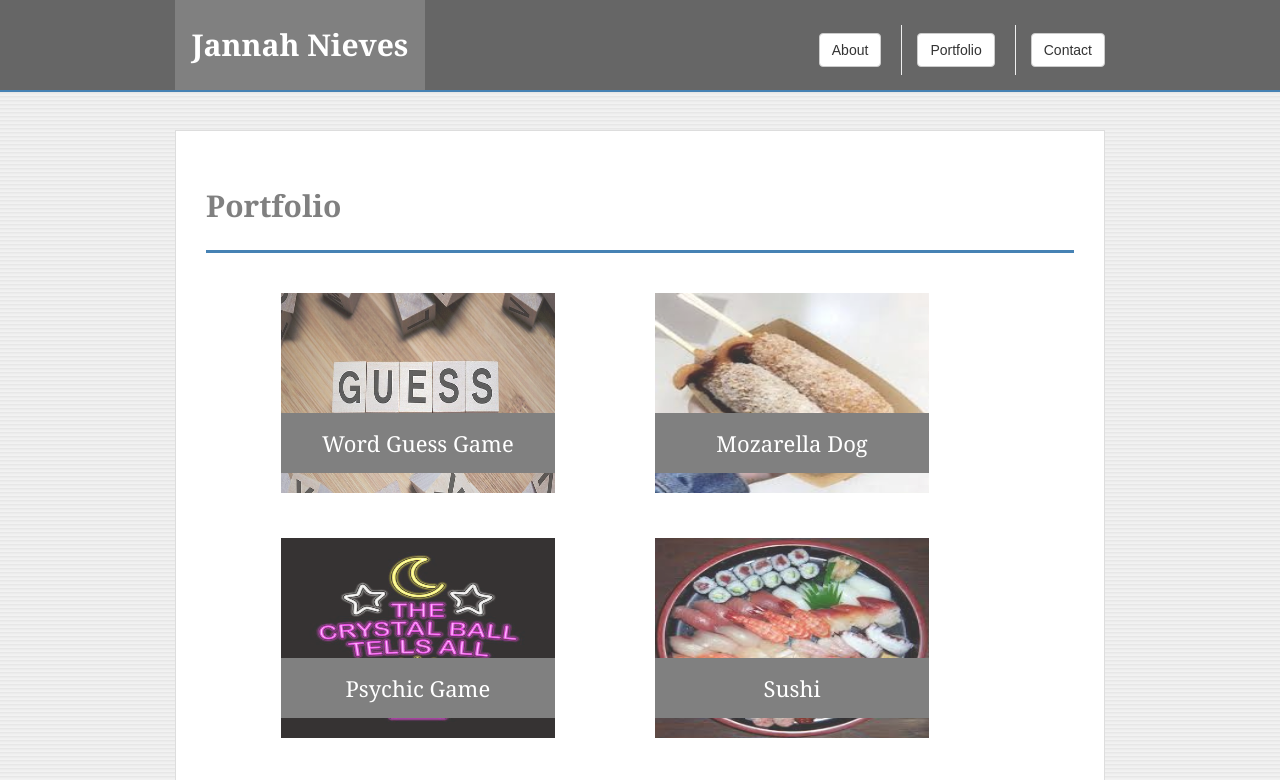
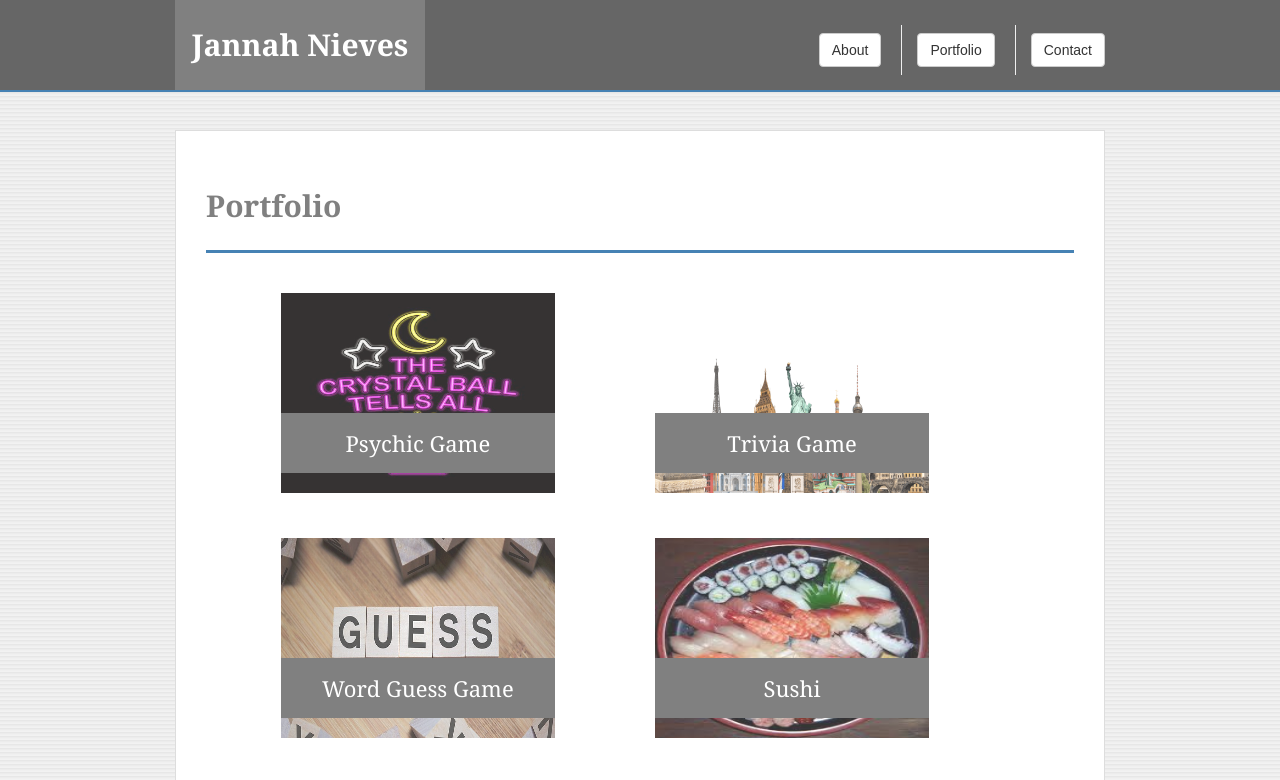
Before and after one commit to jnieves14/jnieves14.github.io, a plain HTML site: page portfolio.html in a window 1280 px wide. Shown: the top 780 px of the page. Drawn offline with nearby package versions, Linux system fonts and the light colour scheme.

Commit message:
trivia game added

```diff
--- a/portfolio.html
+++ b/portfolio.html
@@ -32,13 +32,13 @@
       <div class="col-xs-5">
 
       <div class="work">
-        <a href="https://jnieves14.github.io/Word-Guess-Game/" target="_blank"><img src="assets/images/guess.jpg"" alt="Word Guess Game" width="200" height="200" class="img-fluid" alt="Responsive image">
-        <h3>Word Guess Game</h3>
+        <a href="https://jnieves14.github.io/Psychic-Game/" target="_blank"><img src="assets/images/psychic.jpg"" alt="Word Guess Game" width="200" height="200" class="img-fluid" alt="Responsive image">
+        <h3>Psychic Game</h3>
       </div>
 
       <div class="work">
-        <a href="https://jnieves14.github.io/Psychic-Game/" target="_blank"><img src="assets/images/psychic.jpg" alt="Psychic Game" width="200" height="200" class="img-fluid" alt="Responsive image"></a>
-        <h3>Psychic Game</h3>
+        <a href="https://jnieves14.github.io/Word-Guess-Game/" target="_blank"><img src="assets/images/guess.jpg" alt="Psychic Game" width="200" height="200" class="img-fluid" alt="Responsive image"></a>
+        <h3>Word Guess Game</h3>
       </div>
 
       <div class="work">
@@ -49,8 +49,8 @@
 
       <div class="col-xs-5">
       <div class="work">
-        <img src="assets/images/mozadog.jpg" alt="Mozarella Dog" width="200" height="200" class="img-fluid" alt="Responsive image">
-        <h3>Mozarella Dog</h3>
+        <a href="https://jnieves14.github.io/TriviaGame/" target="_blank"><img src="assets/images/city.png" alt="Trivia Game" width="200" height="200" class="img-fluid" alt="Responsive image"></a>
+        <h3>Trivia Game</h3>
       </div>
 
 
```
Also changed, not shown: assets/images/city.png (added).
